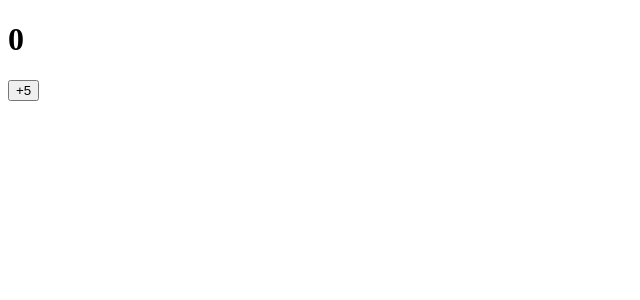
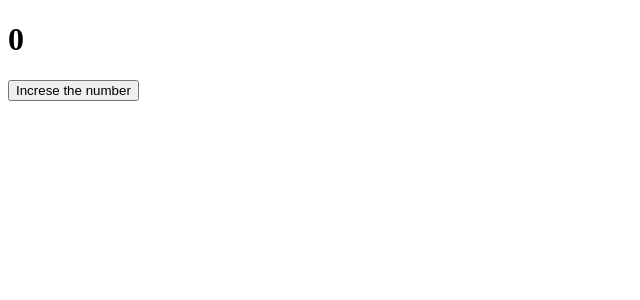
Before and after one commit to daijiromaeyama/learn-react, a Next.js app: page /adding_interactivity/counter in a window 1280 px wide. Shown: the top 300 px of the page, without its empty margins (0-640 px from the left). Built offline with nearby package versions, Linux system fonts and the light colour scheme.

Commit message:
Fix counter

```diff
--- a/src/pages/adding_interactivity/counter.tsx
+++ b/src/pages/adding_interactivity/counter.tsx
@@ -8,12 +8,11 @@ export default function Counter(): JSX.Element {
       <h1>{number}</h1>
       <button onClick={() => {
         setNumber(number + 5)
-        setTimeout(() => {
-          alert(number)
-        }, 3000)
+        setNumber(n => n + 1)
+        setNumber(42)
       }}
       >
-        +5
+        Increse the number
       </button>
     </>
   )
```
